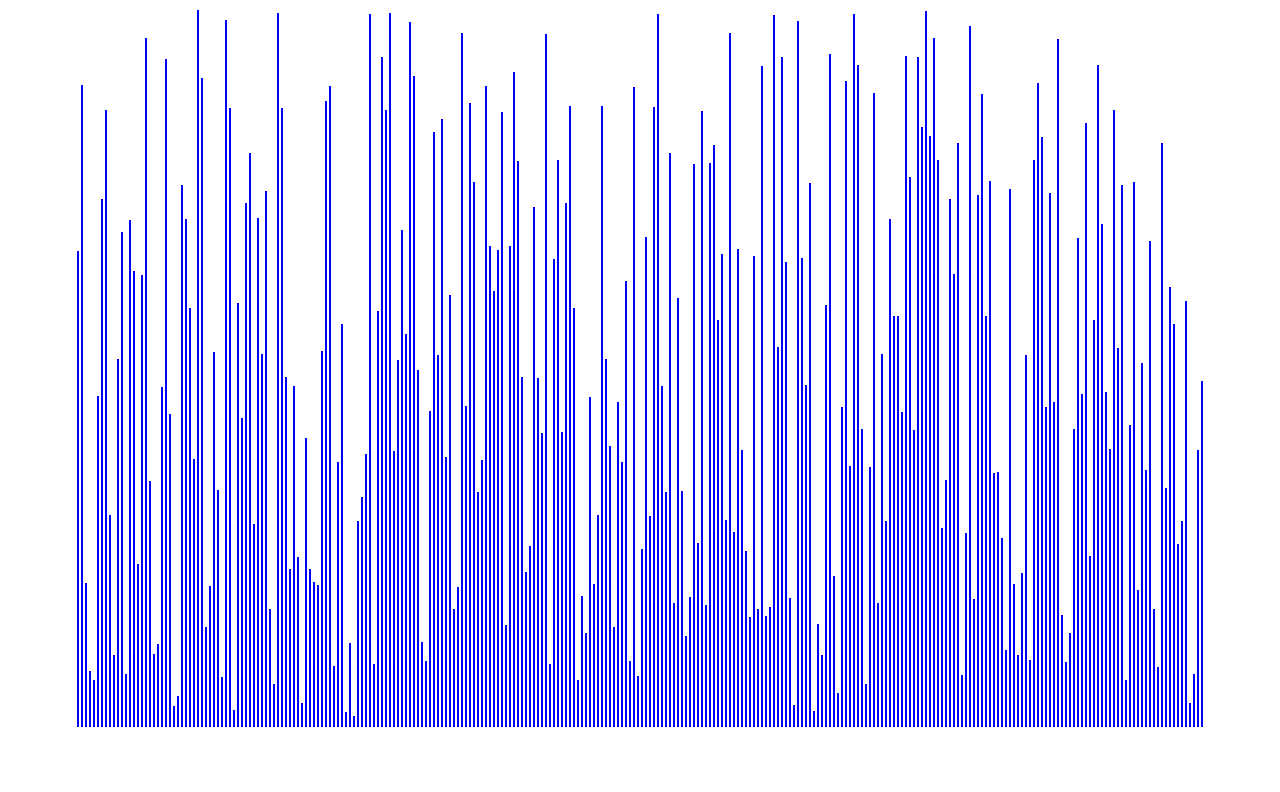
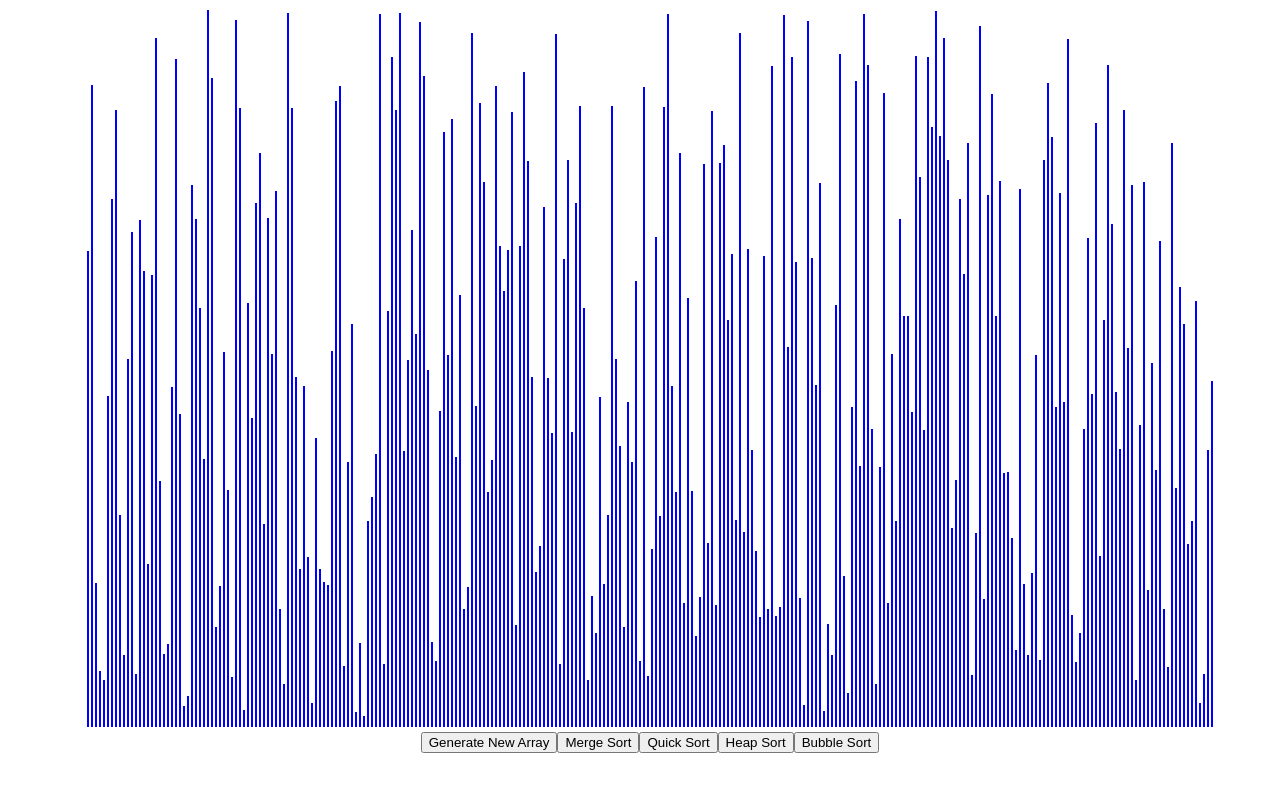
Before and after one commit to Hevial/Sorting-Visualizer, a React (Create React App) app: page / in a window 1280 px wide. Shown: the top 792 px of the page. Built offline with nearby package versions, Linux system fonts and the light colour scheme.

Commit message:
Created buttons, MergeSort, css Adjs
- Created Buttons: Generate New Array, Merge Sort, Quick Sort, Heap Sort, Bubble Sort,
- Implemented the Merge Sort algorithm
- Adjusted  CSS .array-container : position to absolute and margin changes.

```diff
--- /dev/null
+++ b/src/SortingAlgorithms/SortingAlgorithms.js
@@ -0,0 +1,23 @@
+export const mergeSort = array => {
+
+    if (array.length === 1) return array
+
+    const middleIdx = Math.floor(array.length / 2);
+    const leftArray = mergeSort(array.slice(0, middleIdx));
+    const rightArray = mergeSort(array.slice(middleIdx));
+    const sortedArray = []
+
+    let i = 0, j = 0;
+
+    while (i < leftArray.length && j < rightArray.length) {
+        if (leftArray[i] < rightArray[j])
+            sortedArray.push(leftArray[i++])
+        else
+            sortedArray.push(rightArray[j++])
+    }
+
+    while (i < leftArray.length) { sortedArray.push(leftArray[i++]) }
+    while (j < rightArray.length) { sortedArray.push(rightArray[j++]) }
+
+    return sortedArray
+}
--- a/src/SortingVisualizer/SortingVisualizer.css
+++ b/src/SortingVisualizer/SortingVisualizer.css
@@ -1,6 +1,7 @@
 .array-container {
-    position: center;
-    margin-top: 10px;
+    position: absolute;
+    top: 10px;
+    left: 20px;
 }
 
 .array-bar {
--- a/src/SortingVisualizer/SortingVisualizer.jsx
+++ b/src/SortingVisualizer/SortingVisualizer.jsx
@@ -1,5 +1,6 @@
 import React from 'react';
 import './SortingVisualizer.css';
+import * as sortingAlgorithms from "../SortingAlgorithms/SortingAlgorithms.js"
 
 export default class SortingVisualizer extends React.Component {
     constructor(props) {
@@ -23,6 +24,17 @@ export default class SortingVisualizer extends React.Component {
         this.setState({ array });
     }
 
+    mergeSort() {
+        const sortedArray = sortingAlgorithms.mergeSort(this.state.array);
+        console.log(sortedArray, this.state.array);
+    }
+
+    quickSort() { }
+
+    heapSort() { }
+
+    bubbleSort() { }
+
     render() {
         const { array } = this.state;
 
@@ -32,9 +44,13 @@ export default class SortingVisualizer extends React.Component {
                     {array.map((value, idx) => (
                         <div className='array-bar'
                             key={idx}
-                            style={{ height: `${value}px` }}>
-                        </div>
+                            style={{ height: `${value}px` }}></div>
                     ))}
+                    <button onClick={() => this.resetArray()}>Generate New Array</button>
+                    <button onClick={() => this.mergeSort()}>Merge Sort</button>
+                    <button onClick={() => this.quickSort()}>Quick Sort</button>
+                    <button onClick={() => this.heapSort()}>Heap Sort</button>
+                    <button onClick={() => this.bubbleSort()}>Bubble Sort</button>
                 </div>
             </>
         );
```
